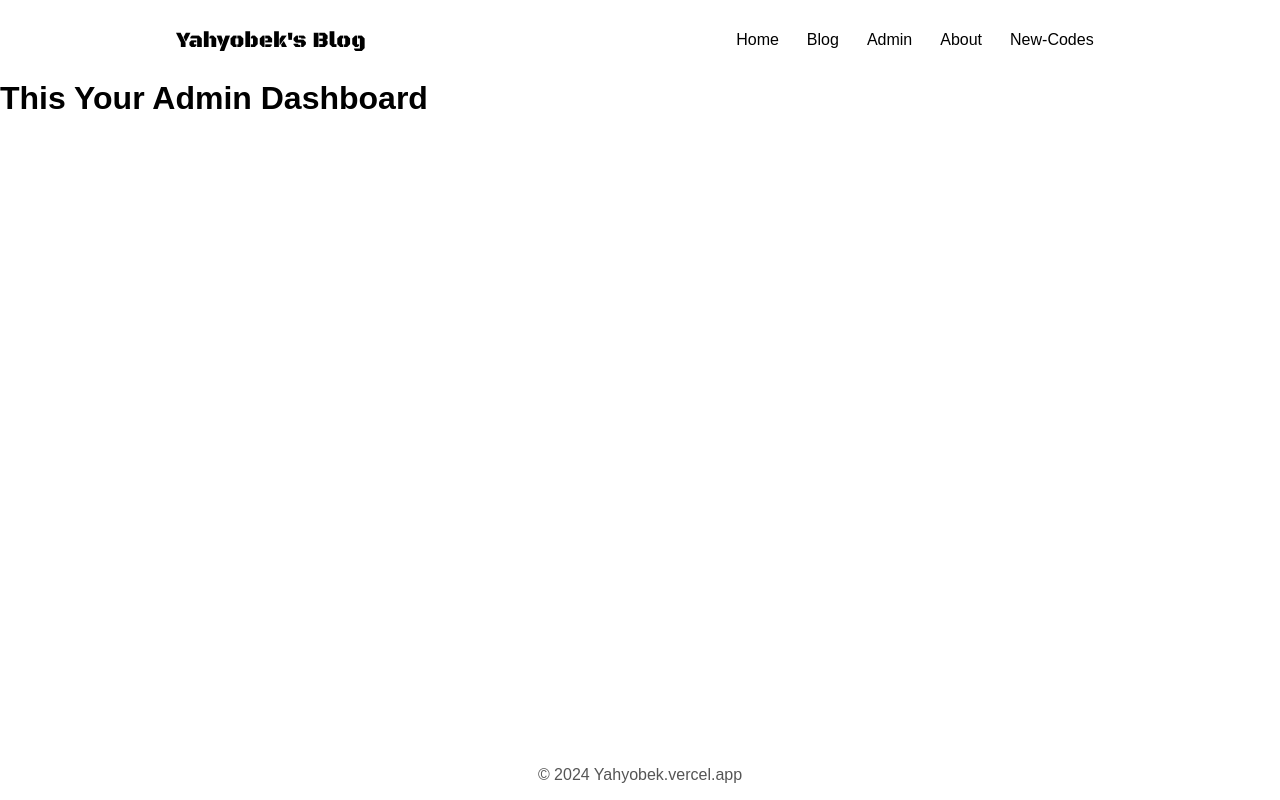
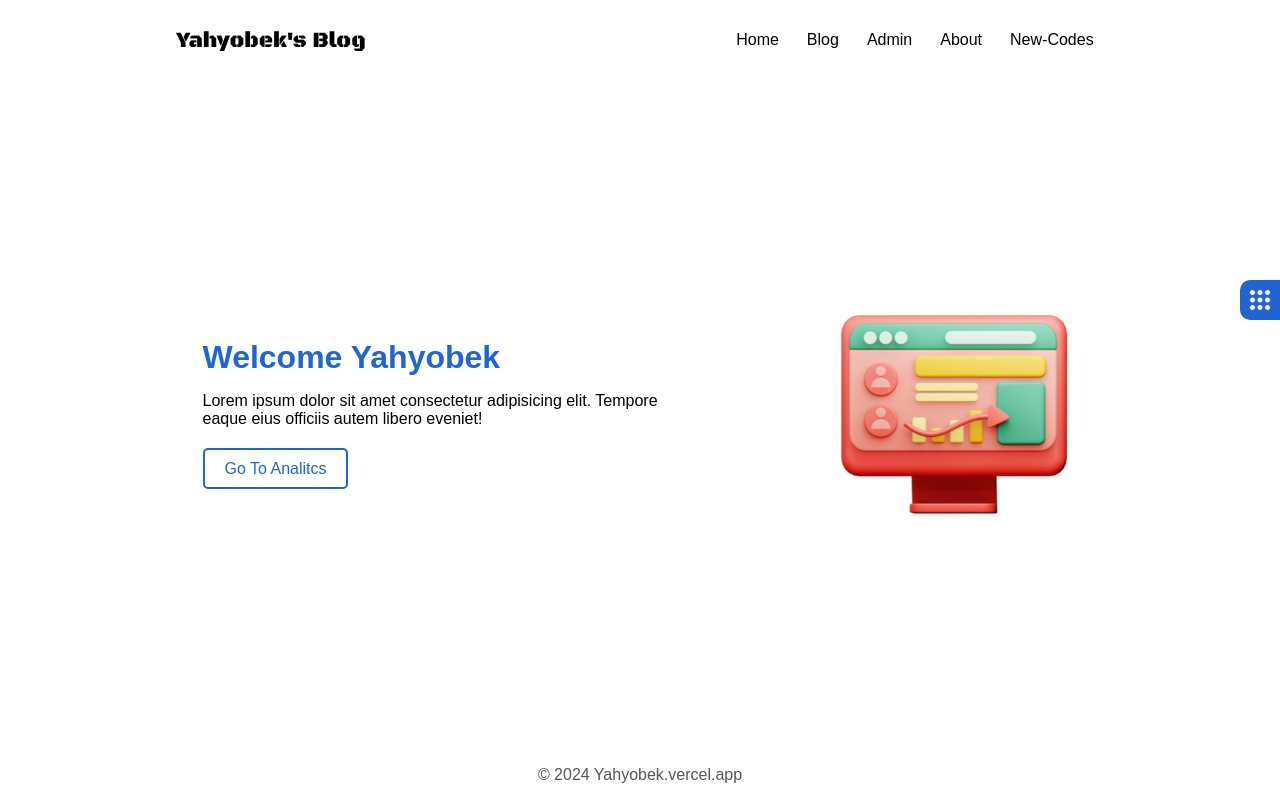
Before and after one commit to Yahyobek-12/Yahyobek, a React (Create React App) app: page /admin in a window 1280 px wide. Built offline with nearby package versions, Linux system fonts and the light colour scheme; a web font is replaced by a local one.

Commit message:
new-codes

```diff
--- a/src/Admin/Admin.jsx
+++ b/src/Admin/Admin.jsx
@@ -1,9 +1,18 @@
+import { useEffect } from 'react'
 import '../Styles/Admin/Admin.css'
+import HomeA from './Home-A';
+import NavbarA from './Navbar-A';
 
 const Admin = () => {
+
+  useEffect(() => {
+    document.title = 'Yahyobek || Dashboard';
+  }, []);
+
   return (
-    <div>
-      <h1>This Your Admin Dashboard</h1>
+    <div className='admin'>
+      {/* <NavbarA /> */}
+      <HomeA />
     </div>
   )
 }
--- /dev/null
+++ b/src/Admin/Home-A.jsx
@@ -0,0 +1,23 @@
+import 'animate.css';
+import '../Styles/Admin/Home-A.css';
+import { Link } from 'react-router-dom';
+import { CgMenuGridO } from "react-icons/cg";
+import ds__logo1 from '../Images/dashboard-logo-1.webp';
+
+const HomeA = () => {
+  return (
+    <div className='home-a'>
+      <CgMenuGridO className='menu-a' />
+      <div className="home-a-in">
+        <div className="home-a-in-txt animate__animated animate__fadeInDown">
+          <h1>Welcome Yahyobek</h1>
+          <p>Lorem ipsum dolor sit amet consectetur adipisicing elit. Tempore eaque eius officiis autem libero eveniet!</p>
+          <Link to=''>Go To Analitcs</Link>
+        </div>
+        <img src={ds__logo1} alt="ds-logo" className=' animate__animated animate__slideInLeft' />
+      </div>
+    </div>
+  )
+}
+
+export default HomeA
--- /dev/null
+++ b/src/Admin/Navbar-A.jsx
@@ -0,0 +1,12 @@
+import'../Styles/Admin/Navbar-A.css';
+import { NavLink } from 'react-router-dom';
+
+const NavbarA = () => {
+  return (
+    <div className='navbar-a'>
+
+    </div>
+  )
+}
+
+export default NavbarA
--- a/src/Admin/Register.jsx
+++ b/src/Admin/Register.jsx
@@ -25,6 +25,8 @@ const Register = () => {
             setTimeout(() => {
                 navigate('/admin')
             }, 5000)
+        } else if (ps.trim() === '') {
+            toast.error('Enter A Password...')
         } else {
             toast.error('You Are Not Admin...');
             setTimeout(() => {
--- /dev/null
+++ b/src/Styles/Admin/Home-A.css
@@ -0,0 +1,94 @@
+.home-a {
+    width: 100%;
+    height: 82vh;
+    display: flex;
+    padding: 10px 15px;
+    align-items: center;
+    justify-content: center;
+}
+
+.home-a-in {
+    width: 80%;
+    height: 100%;
+    display: flex;
+    align-items: center;
+    justify-content: space-around;
+}
+
+.home-a-in-txt h1 {
+    color: #2065d1;
+}
+
+.home-a-in-txt p {
+    margin-top: 1rem;
+    margin-bottom: 2rem;
+}
+
+.home-a-in-txt a  {
+    color: #2065d1;
+    transition: 0.3s;
+    padding: 10px 20px;
+    border-radius: 5px;
+    text-decoration: none;
+    border: 2px solid #2065D1;
+}
+
+.home-a-in-txt a:hover {
+    color: #fff;
+    transition: 0.3s;
+    background: #2065d1;
+}
+
+.menu-a {
+    top: 35%;
+    right: 0;
+    padding: 5px;
+    color: #fff;
+    cursor: pointer;
+    font-size: 40px;
+    position: absolute;
+    background: #2065d1;
+    border-top-left-radius: 10px;
+    border-bottom-left-radius: 10px;
+}
+
+/* MEDIA SCREEN */
+
+@media only screen and (max-width: 1280px) {
+    .home-a-in img {
+        width: 250px;
+        height: 250px;
+    }
+
+    .home-a-in-txt {
+        width: 50%;
+    }
+}
+
+@media only screen and (max-width: 950px) {
+    .home-a-in {
+        width: 100%;
+    }
+}
+
+@media only screen and (max-width: 680px) {
+    .home-a-in {
+        display: block;
+        padding-top: 5rem;
+        text-align: center;
+    }
+
+    .home-a-in-txt {
+        width: 100%;
+    }
+}
+
+@media only screen and (max-width: 400px) {
+    .home-a-in {
+        margin-top: -5rem;
+    }
+
+    .home-a-in-txt h1 {
+        font-size: 25px;
+    }
+}
--- /dev/null
+++ b/src/Styles/Admin/Navbar-A.css
@@ -0,0 +1,3 @@
+.navbar-a {
+
+}
--- a/src/Styles/Home.css
+++ b/src/Styles/Home.css
@@ -82,11 +82,11 @@
 
 .flex-btns a {
     padding: 10px;
-    color: #09f;
+    color: #2065D1;
     transition: 0.3s;
     border-radius: 5px;
     text-decoration: none;
-    border: 1px solid #09f;
+    border: 1px solid #2065D1;
 }
 
 .flex-btns a:hover {
@@ -97,8 +97,8 @@
 .flex-btns a:first-child {
     color: #fff;
     border: none;
-    background: #ffa500;
-    box-shadow: 0 0 5px #ffa500;
+    background: #2065D1;
+    box-shadow: 0 0 5px #2065D1;
 }
 
 /* MEDIA SCREEN */
--- a/src/index.css
+++ b/src/index.css
@@ -7,11 +7,12 @@
 
 ::-webkit-scrollbar {
   width: 10px;
-  background: #445760;
+  background: #fff;
 }
 
 ::-webkit-scrollbar-thumb {
-  background: #121212;
+  background: #999;
+  border-radius: 10px;
 }
 
 .footer {
```
Also changed, not shown: src/Images/dashboard-logo-1.webp (added).
